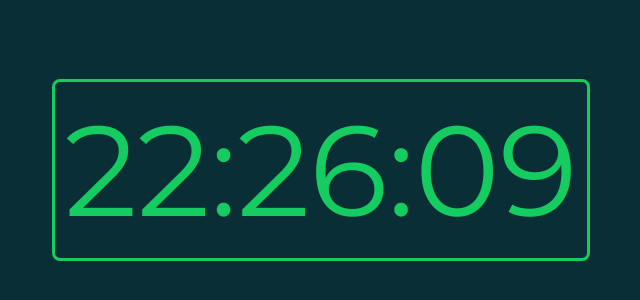
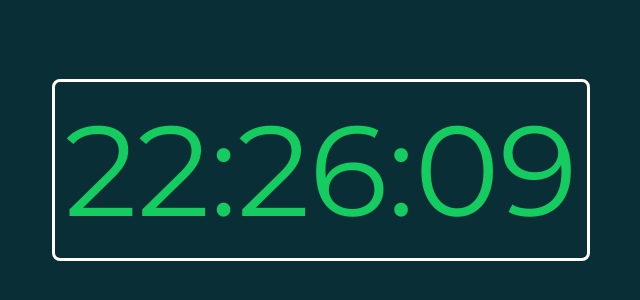
Before and after one commit to adrianjose01/real-time-clock, a website: page index.html in a window 1280 px wide. Shown: the part 230-530 px from the top of the page, without its empty margins (319-959 px from the left). Drawn offline with Linux system fonts and the light colour scheme.

Commit message:
changing border color

```diff
--- a/main.css
+++ b/main.css
@@ -20,7 +20,7 @@ body {
 
 .clock-container {
   font-size: 4rem;
-  border: 0.2rem solid #14cc60;
+  border: 0.2rem solid #fff;
   padding: 0.6rem;
   border-radius: 0.5rem;
   cursor: default;
--- /dev/null
+++ b/package.json
@@ -0,0 +1,5 @@
+{
+  "dependencies": {
+    "surge": "^0.23.1"
+  }
+}
```
Also changed, not shown: 2 other files.
